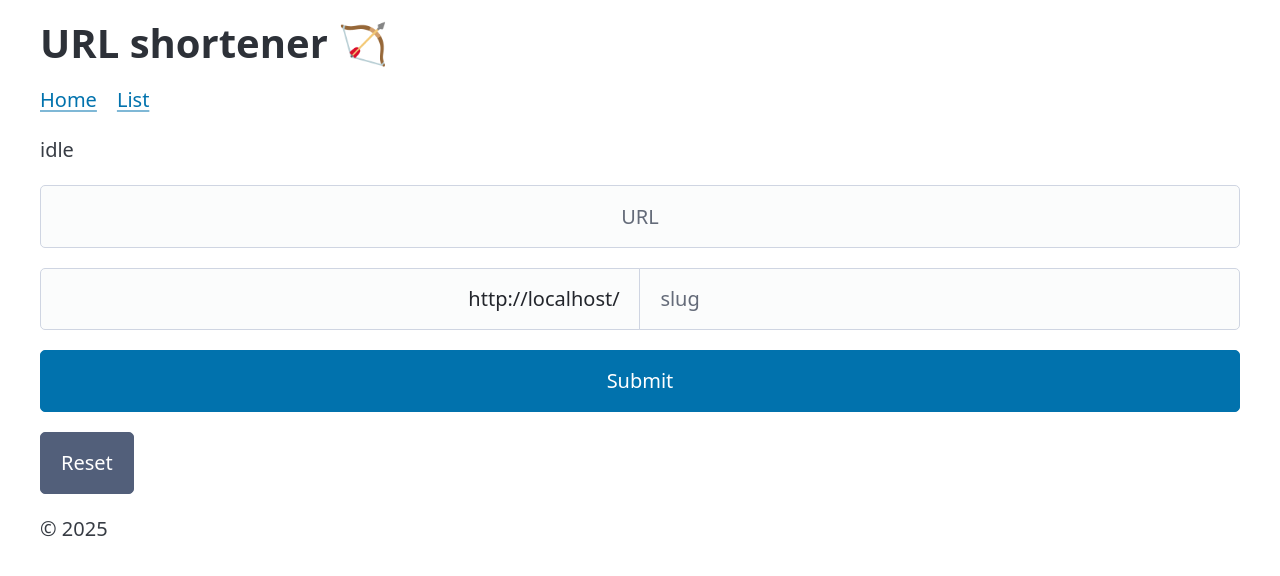
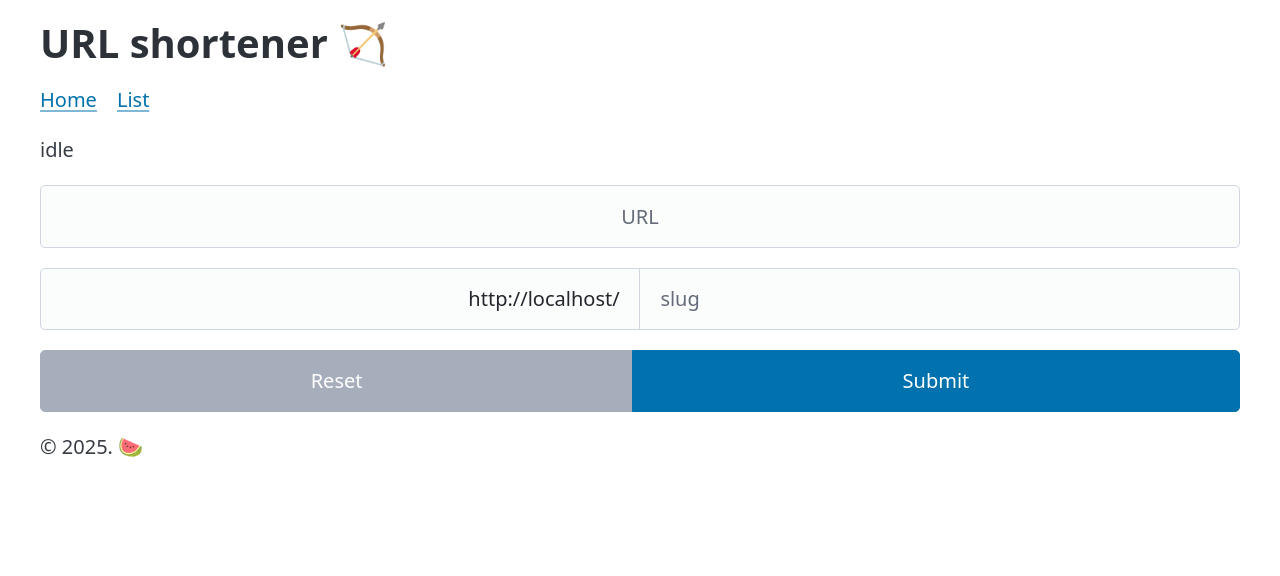
Before and after one commit to LearnSvelte/try1, a SvelteKit app: page / in a window 1280 px wide. Shown: the top 576 px of the page. Built offline with nearby package versions, Linux system fonts and the light colour scheme.

Commit message:
feat: home validation

```diff
--- a/src/routes/+layout.svelte
+++ b/src/routes/+layout.svelte
@@ -17,7 +17,7 @@
   <slot />
 
   <footer>
-    <p>© 2025</p>
+    <p>© 2025. 🍉</p>
   </footer>
 </div>
 
--- a/src/routes/+page.svelte
+++ b/src/routes/+page.svelte
@@ -13,14 +13,20 @@
   let slugIsValid = $state(false)
 
   function validateUrl () {
-    console.log('Validating URL:', url)
     try {
       const _newUrl = new URL(url)
       urlIsValid = true
     }
+    // eslint-disable-next-line unused-imports/no-unused-vars
     catch (_err: unknown) {
       urlIsValid = false
     }
+  }
+
+  function validateSlug (): void {
+    if (submitState === 'error')
+      submitState = 'validating'
+    slugIsValid = /^[\w\-]+$/.test(slug)
   }
 
   async function handleSubmit (event: Event) {
@@ -29,8 +35,9 @@
     event.preventDefault()
 
     validateUrl()
+    validateSlug()
 
-    if (!urlIsValid)
+    if (!urlIsValid || !slugIsValid)
       return
 
     console.log('Long URL:', url)
@@ -71,13 +78,25 @@
       return null
     return urlIsValid ? 'false' : 'true'
   }
+
+  function getIsSlugValid () {
+    if (submitState === 'idle')
+      return null
+    return slugIsValid ? 'false' : 'true'
+  }
+
+  function getIsSubmitDisabled () {
+    if (submitState === 'validating' && urlIsValid && slugIsValid)
+      return false
+    return submitState !== 'idle'
+  }
 </script>
 
 <p>{submitState}</p>
 
 <form
-  on:submit={handleSubmit}
-  on:reset={handleReset}
+  onsubmit={handleSubmit}
+  onreset={handleReset}
 >
   <input
     type="url"
@@ -89,7 +108,7 @@
     autocomplete="off"
     aria-invalid={getIsUrlValid()}
     style="text-align: center"
-    on:input={handleUrlInput}
+    oninput={handleUrlInput}
   />
 
   <!-- svelte-ignore a11y_no_redundant_roles -->
@@ -109,21 +128,27 @@
       autocomplete="off"
       title="Only letters, numbers, hyphens (-), and underscores (_) are allowed. No spaces."
       bind:value={slug}
+      aria-invalid={getIsSlugValid()}
+      oninput={validateSlug}
     />
   </fieldset>
-  <button
-    type="submit"
-    disabled={submitState !== 'idle'}
-    on:click={handleSubmit}
-  >
-    Submit
-  </button>
 
-  <button
-    type="reset"
-  >
-    Reset
-  </button>
+  <fieldset role="group">
+    <button
+      type="reset"
+      disabled={url === '' && slug === ''}
+    >
+      Reset
+    </button>
+    <button
+      type="submit"
+      disabled={getIsSubmitDisabled()}
+      onclick={handleSubmit}
+    >
+      Submit
+    </button>
+  </fieldset>
+
 </form>
 
 {#if submitState === 'error'}
@@ -135,8 +160,6 @@
 {#if submitState === 'success'}
   <p>
     <a href="/{slug}">Go to short url</a>
-  </p>
-  <p>
     <a href="/{slug}/stats">Go to stats</a>
   </p>
 {/if}
```
Also changed, not shown: eslint.config.js (+14 -0 lines).
